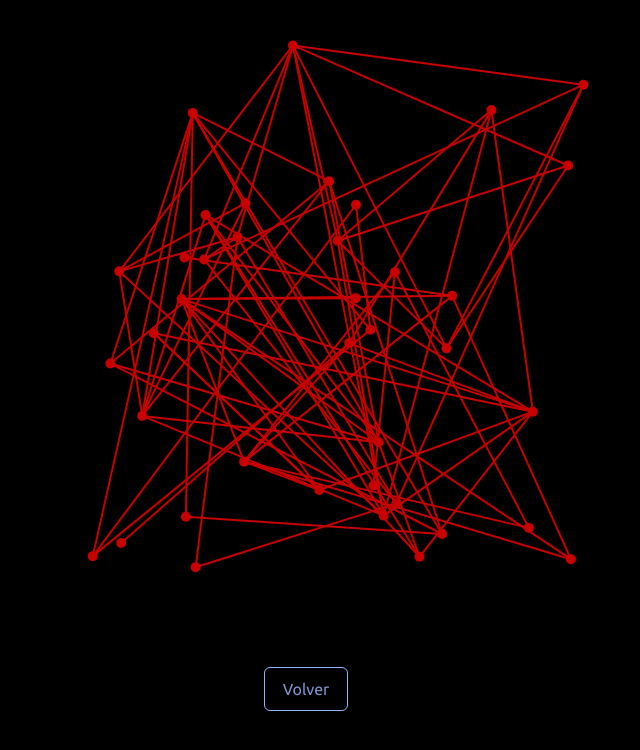
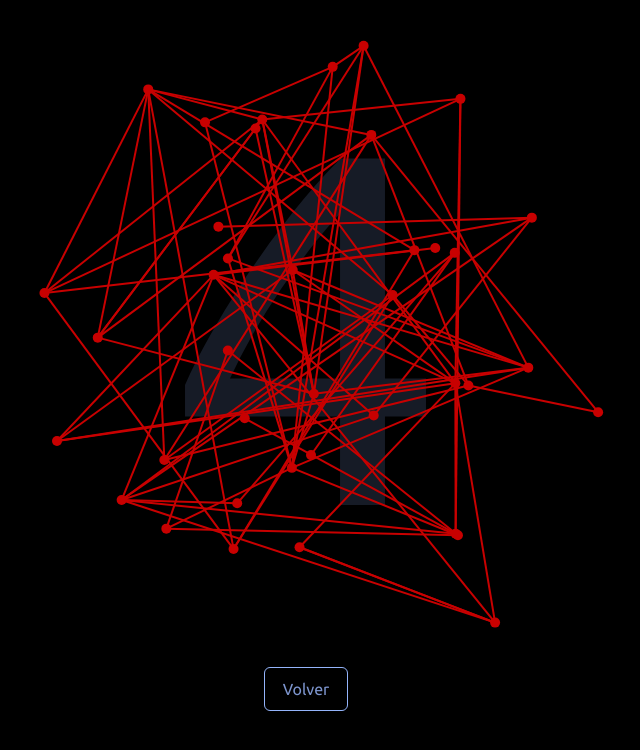
Before and after one commit to HiZollo/khinzeniollo, a Next.js app: page /levels/4 in a window 1280 px wide. Shown: the top 750 px of the page, without its empty margins (334-974 px from the left). Built offline with nearby package versions, Linux system fonts and the light colour scheme.

Commit message:
chore: slower & clearer

```diff
--- a/components/generalCanvas.tsx
+++ b/components/generalCanvas.tsx
@@ -70,8 +70,7 @@ export default function GeneralCanvas() {
     if (canvasRef.current) {
       const canvas = new Canvas(canvasRef.current)
       canvas.start(() => {
-        canvas.ctx.fillStyle = "rgb(0 0 0)"
-        canvas.ctx.fillRect(0, 0, SIZE, SIZE)
+        canvas.ctx.clearRect(0, 0, SIZE, SIZE)
 
         canvas.ctx.fillStyle = "rgb(200 0 0)"
         Object.values(points).forEach(p => {
@@ -102,8 +101,8 @@ export default function GeneralCanvas() {
           let dx = points[b].x - points[a].x
           let dy = points[b].y - points[a].y
           const len = Math.sqrt(dx*dx + dy*dy)
-          dx /= len * 50 * (len > (SIZE / 2) ? 1 : -1)
-          dy /= len * 50 * (len > (SIZE / 2) ? 1 : -1)
+          dx /= len * 100 * (len > (SIZE / 2) ? 1 : -1)
+          dy /= len * 100 * (len > (SIZE / 2) ? 1 : -1)
           points[a].vx += dx
           points[a].vy += dy
           points[b].vx -= dx
```
